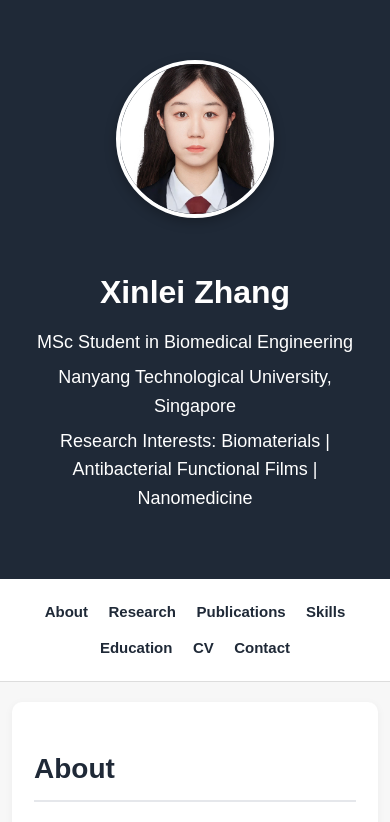
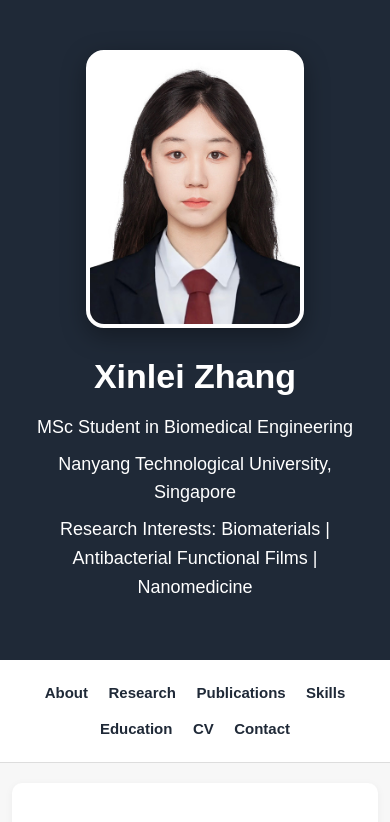
Before and after one commit to xinleizzzhang/xinleizzzhang.github.io, a plain HTML site: page index.html in a window 390 px wide. Shown: the top 822 px of the page. Drawn offline with Linux system fonts and the light colour scheme.

Commit message:
Update index.html

```diff
--- a/index.html
+++ b/index.html
@@ -18,28 +18,48 @@
     header {
       background-color: #1f2937;
       color: white;
-      padding: 60px 20px;
-      text-align: center;
+      padding: 70px 20px;
+    }
+
+    .hero-container {
+      max-width: 1000px;
+      margin: 0 auto;
+      display: flex;
+      align-items: center;
+      justify-content: space-between;
+      gap: 50px;
+    }
+
+    .hero-text {
+      flex: 1.4;
+      text-align: left;
+    }
+
+    .hero-text h1 {
+      margin: 0 0 16px 0;
+      font-size: 46px;
+      line-height: 1.2;
+    }
+
+    .hero-text p {
+      font-size: 18px;
+      margin: 8px 0;
+    }
+
+    .hero-photo-wrapper {
+      flex: 0.8;
+      display: flex;
+      justify-content: center;
     }
 
     .profile-photo {
-      width: 150px;
-      height: 150px;
+      width: 260px;
+      height: 340px;
       object-fit: cover;
-      border-radius: 50%;
+      border-radius: 18px;
       border: 4px solid white;
-      margin-bottom: 20px;
-      box-shadow: 0 4px 12px rgba(0,0,0,0.25);
-    }
-
-    header h1 {
-      margin-bottom: 10px;
-      font-size: 40px;
-    }
-
-    header p {
-      font-size: 18px;
-      margin: 6px 0;
+      box-shadow: 0 8px 24px rgba(0,0,0,0.35);
+      background-color: white;
     }
 
     nav {
@@ -136,9 +156,28 @@
       font-size: 14px;
     }
 
-    @media (max-width: 700px) {
-      header h1 {
-        font-size: 32px;
+    @media (max-width: 800px) {
+      header {
+        padding: 50px 20px;
+      }
+
+      .hero-container {
+        flex-direction: column-reverse;
+        text-align: center;
+        gap: 28px;
+      }
+
+      .hero-text {
+        text-align: center;
+      }
+
+      .hero-text h1 {
+        font-size: 34px;
+      }
+
+      .profile-photo {
+        width: 210px;
+        height: 270px;
       }
 
       nav a {
@@ -157,11 +196,18 @@
 <body>
 
 <header>
-  <img src="profile.jpg" alt="Xinlei Zhang profile photo" class="profile-photo">
-  <h1>Xinlei Zhang</h1>
-  <p>MSc Student in Biomedical Engineering</p>
-  <p>Nanyang Technological University, Singapore</p>
-  <p>Research Interests: Biomaterials | Antibacterial Functional Films | Nanomedicine</p>
+  <div class="hero-container">
+    <div class="hero-text">
+      <h1>Xinlei Zhang</h1>
+      <p>MSc Student in Biomedical Engineering</p>
+      <p>Nanyang Technological University, Singapore</p>
+      <p>Research Interests: Biomaterials | Antibacterial Functional Films | Nanomedicine</p>
+    </div>
+
+    <div class="hero-photo-wrapper">
+      <img src="profile.jpg" alt="Xinlei Zhang profile photo" class="profile-photo">
+    </div>
+  </div>
 </header>
 
 <nav>
```
